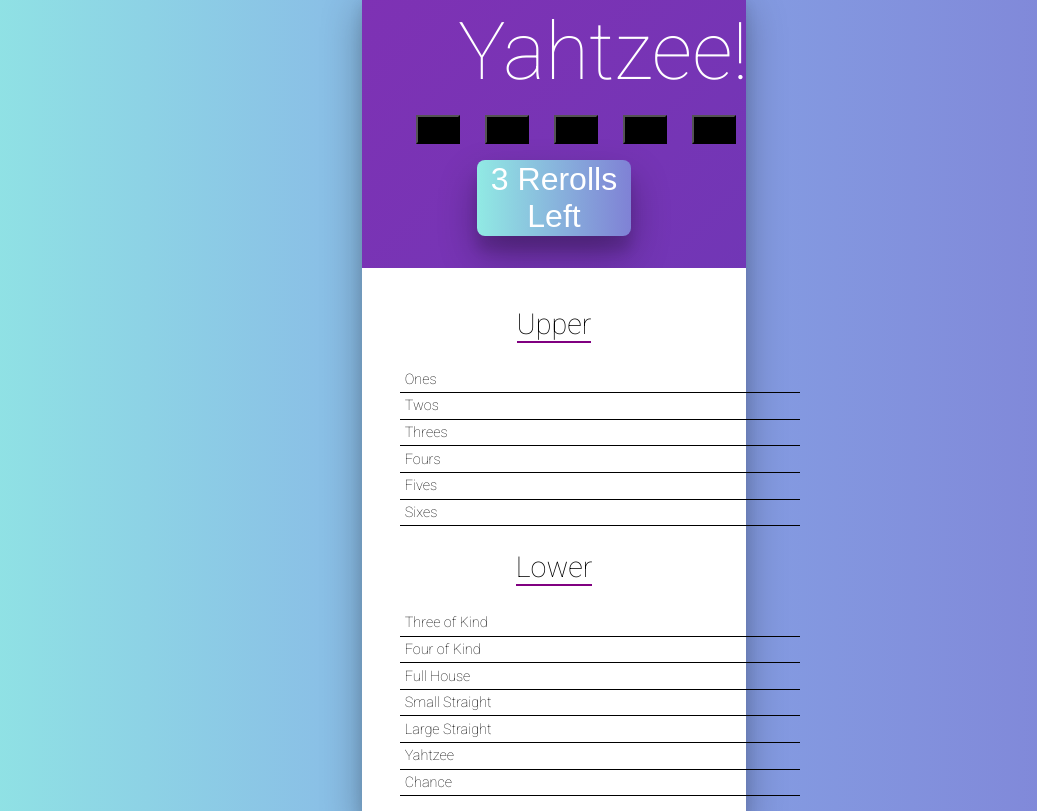
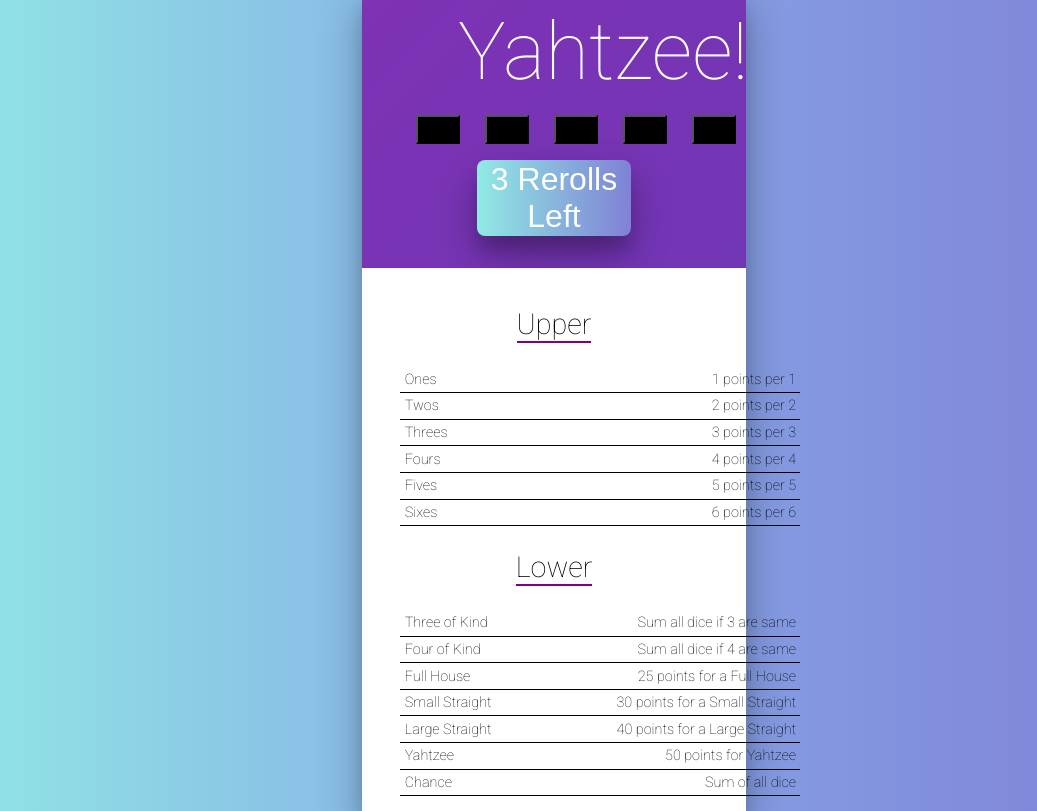
Before and after one commit to sheharyarone/Practice-React-Projects, a React (Create React App) app in the folder 9.Yahtzee/: page / in a window 1280 px wide. Shown: the whole page, without its empty margins (86-1123 px from the left). Built offline with nearby package versions, Linux system fonts and the light colour scheme.

Commit message:
description

```diff
--- a/9.Yahtzee/src/Game.js
+++ b/9.Yahtzee/src/Game.js
@@ -37,7 +37,7 @@ class Game extends Component {
 
   roll(evt) {
     // roll dice whose indexes are in reroll
-    if(this.state.rollsLeft!==0)
+    if(this.state.rollsLeft>-1)
     {this.setState(st => ({
       dice: st.dice.map((d, i) =>
         st.locked[i] ? d : Math.ceil(Math.random() * 6)
--- a/9.Yahtzee/src/RuleRow.js
+++ b/9.Yahtzee/src/RuleRow.js
@@ -7,7 +7,7 @@ class RuleRow extends Component {
     return (
       <tr className={`RuleRow RuleRow-${ notDisabled ? 'active' : 'disabled'}`} onClick={notDisabled ? this.props.doScore : null}>
         <td className="RuleRow-name">{this.props.name}</td>
-        <td className="RuleRow-score">{this.props.score}</td>
+        <td className="RuleRow-score">{ !notDisabled? this.props.score:this.props.description }</td>
       </tr>
     )
   }
--- a/9.Yahtzee/src/ScoreTable.js
+++ b/9.Yahtzee/src/ScoreTable.js
@@ -15,12 +15,12 @@ class ScoreTable extends Component {
           <h2>Upper</h2>
           <table cellSpacing="0">
             <tbody>
-              <RuleRow name="Ones" score={scores.ones} doScore={evt => doScore("ones", ones.evalRoll)} />
-              <RuleRow name="Twos" score={scores.twos} doScore={evt => doScore("twos", twos.evalRoll)} />
-              <RuleRow name="Threes" score={scores.threes} doScore={evt => doScore("threes", threes.evalRoll)} />
-              <RuleRow name="Fours" score={scores.fours} doScore={evt => doScore("fours", fours.evalRoll)} />
-              <RuleRow name="Fives" score={scores.fives} doScore={evt => doScore("fives", fives.evalRoll)} />
-              <RuleRow name="Sixes" score={scores.sixes} doScore={evt => doScore("sixes", sixes.evalRoll)} />
+              <RuleRow name="Ones" description='1 points per 1' score={scores.ones} doScore={evt => doScore("ones", ones.evalRoll)} />
+              <RuleRow name="Twos" description='2 points per 2' score={scores.twos} doScore={evt => doScore("twos", twos.evalRoll)} />
+              <RuleRow name="Threes" description='3 points per 3' score={scores.threes} doScore={evt => doScore("threes", threes.evalRoll)} />
+              <RuleRow name="Fours" description='4 points per 4' score={scores.fours} doScore={evt => doScore("fours", fours.evalRoll)} />
+              <RuleRow name="Fives" description='5 points per 5' score={scores.fives} doScore={evt => doScore("fives", fives.evalRoll)} />
+              <RuleRow name="Sixes" description='6 points per 6' score={scores.sixes} doScore={evt => doScore("sixes", sixes.evalRoll)} />
             </tbody>
           </table>
         </section>
@@ -28,13 +28,13 @@ class ScoreTable extends Component {
           <h2>Lower</h2>
           <table cellSpacing="0">
             <tbody>
-              <RuleRow name="Three of Kind" score={scores.threeOfKind} doScore={evt => doScore("threeOfKind", threeOfKind.evalRoll)} />
-              <RuleRow name="Four of Kind" score={scores.fourOfKind} doScore={evt => doScore("fourOfKind", fourOfKind.evalRoll)} />
-              <RuleRow name="Full House" score={scores.fullHouse} doScore={evt => doScore("fullHouse", fullHouse.evalRoll)} />
-              <RuleRow name="Small Straight" score={scores.smallStraight} doScore={evt => doScore("smallStraight", smallStraight.evalRoll)} />
-              <RuleRow name="Large Straight" score={scores.largeStraight} doScore={evt => doScore("largeStraight", largeStraight.evalRoll)} />
-              <RuleRow name="Yahtzee" score={scores.yahtzee} doScore={evt => doScore("yahtzee", yahtzee.evalRoll)} />
-              <RuleRow name="Chance" score={scores.chance} doScore={evt => doScore("chance", chance.evalRoll)} />
+              <RuleRow name="Three of Kind" description='Sum all dice if 3 are same' score={scores.threeOfKind} doScore={evt => doScore("threeOfKind", threeOfKind.evalRoll)} />
+              <RuleRow name="Four of Kind" description='Sum all dice if 4 are same' score={scores.fourOfKind} doScore={evt => doScore("fourOfKind", fourOfKind.evalRoll)} />
+              <RuleRow name="Full House" description='25 points for a Full House' score={scores.fullHouse} doScore={evt => doScore("fullHouse", fullHouse.evalRoll)} />
+              <RuleRow name="Small Straight" description='30 points for a Small Straight' score={scores.smallStraight} doScore={evt => doScore("smallStraight", smallStraight.evalRoll)} />
+              <RuleRow name="Large Straight" description='40 points for a Large Straight'score={scores.largeStraight} doScore={evt => doScore("largeStraight", largeStraight.evalRoll)} />
+              <RuleRow name="Yahtzee" description='50 points for Yahtzee'score={scores.yahtzee} doScore={evt => doScore("yahtzee", yahtzee.evalRoll)} />
+              <RuleRow name="Chance" description='Sum of all dice' score={scores.chance} doScore={evt => doScore("chance", chance.evalRoll)} />
             </tbody>
           </table>
         </section>
```
